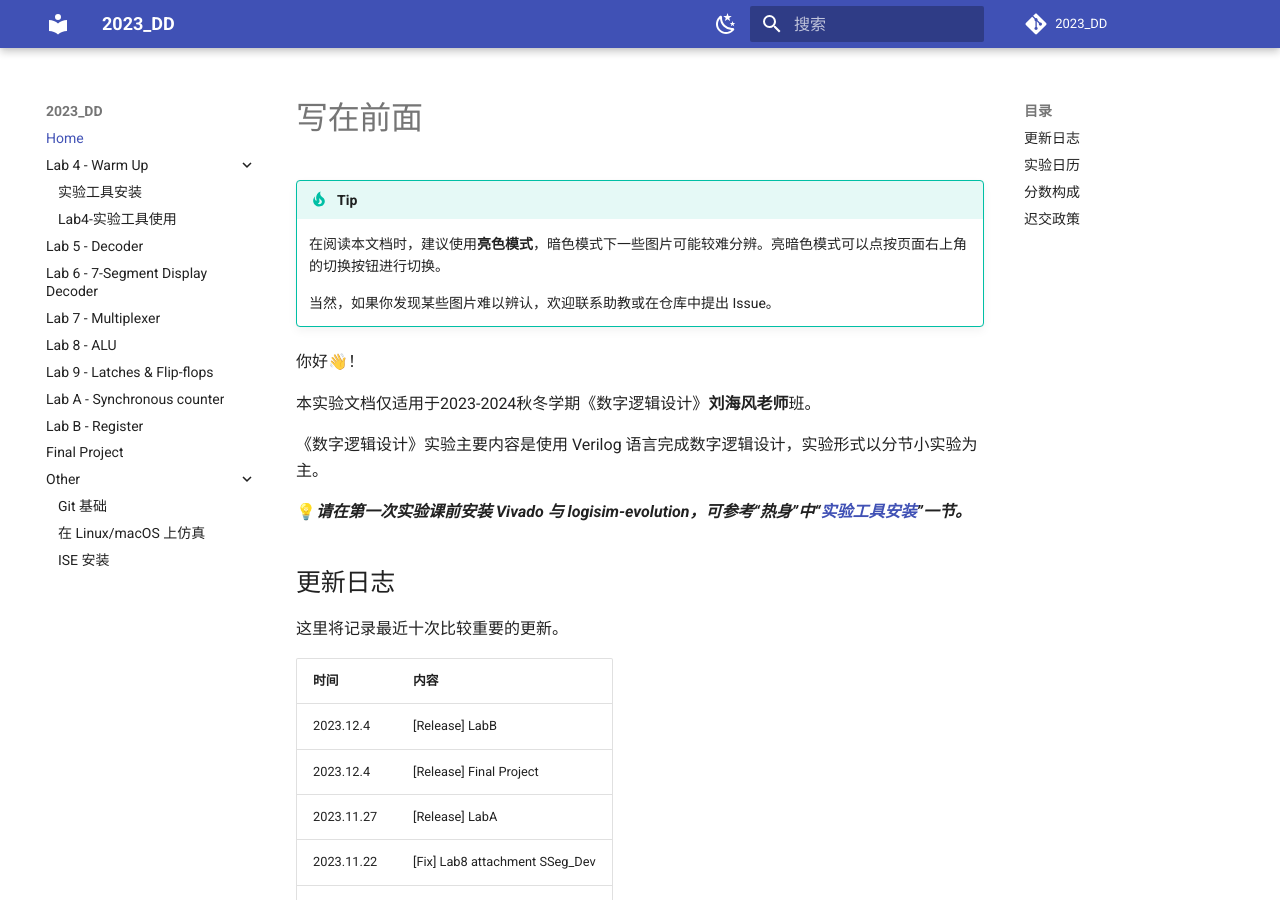
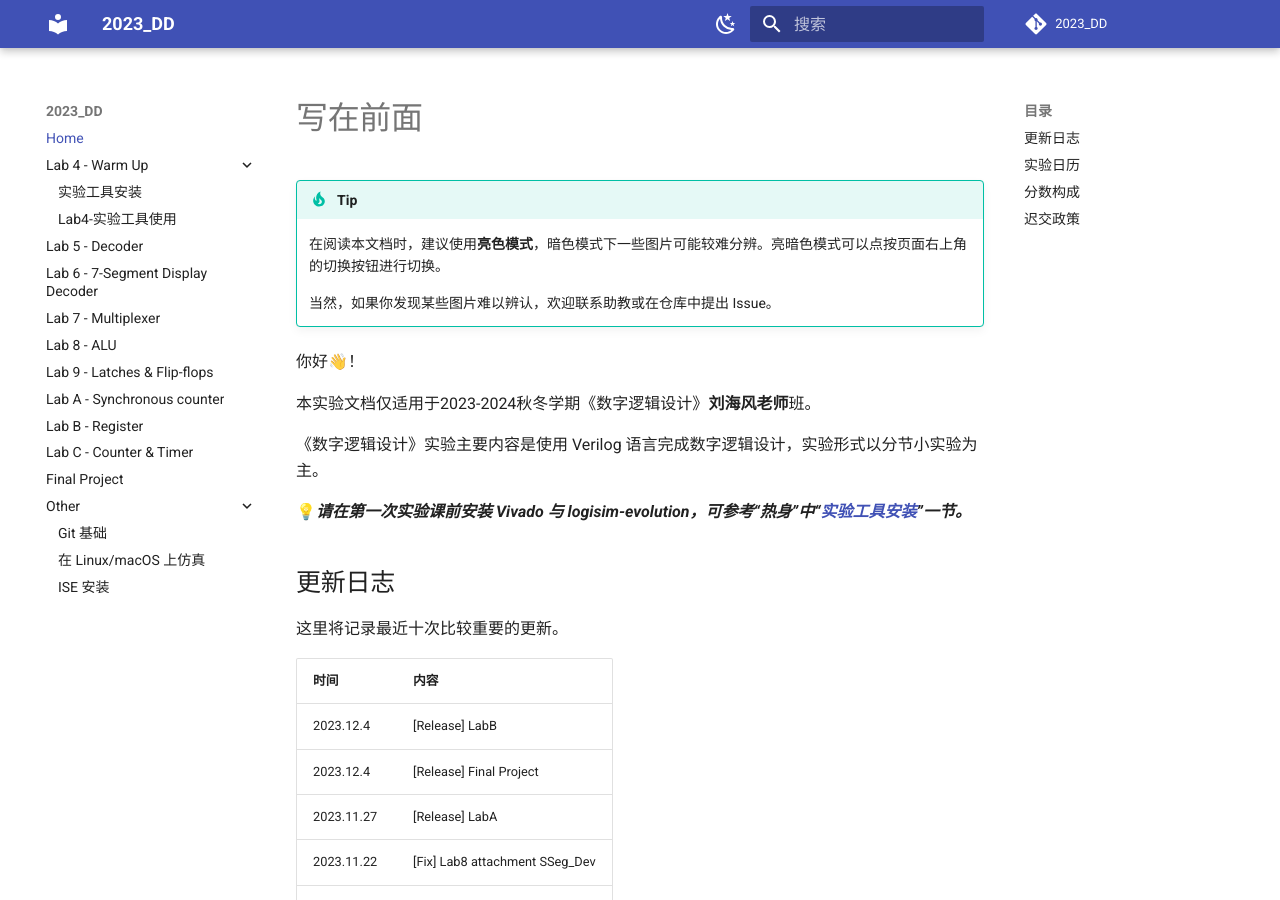
Before and after one commit to Guahao31/2023_DD, an MkDocs documentation site: the page built from docs/index.md, in a window 1280 px wide and 900 px high. Built offline with MkDocs 1.6.1 and Material for MkDocs 9.7.7, drawn with Linux system fonts in a browser that asks for light colours; a script that is not in the unit is left out; comment, search, counter and statistics services are not loaded.

Commit message:
init: labC

```diff
--- a/mkdocs.yml
+++ b/mkdocs.yml
@@ -72,6 +72,7 @@ nav:
   - Lab 9 - Latches & Flip-flops: lab9/latches_flip_flops.md
   - Lab A - Synchronous counter: labA/sync_counter.md
   - Lab B - Register: labB/register.md
+  - Lab C - Counter & Timer: labC/counter_timer.md
   - Final Project: final_project/final_project.md
   - Other:
     - Git 基础: Other/about_git.md
```
Also changed, not shown: docs/labC/counter_timer.md (added, +1 -0 lines).
